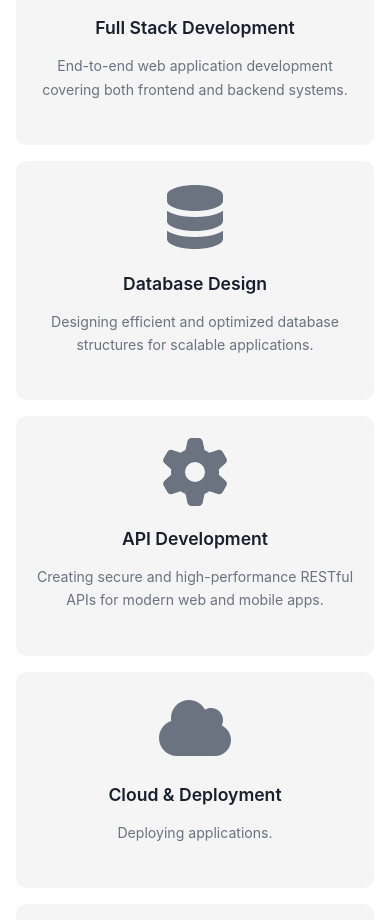
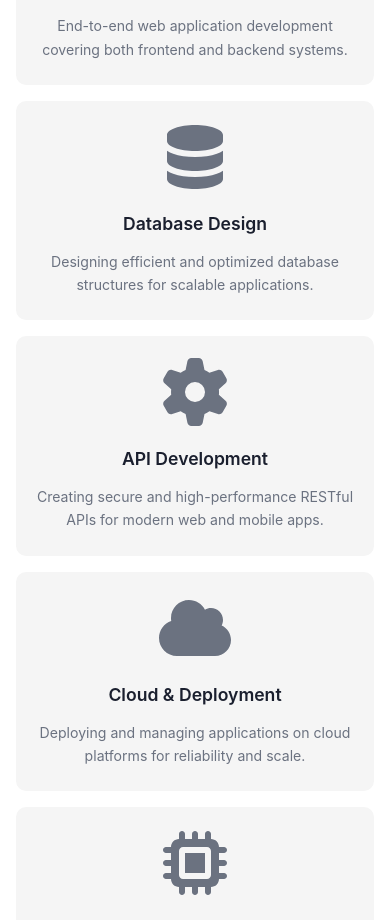
Before and after one commit to Umer12534/my-portfolio, a React (Vite) app: page / in a window 390 px wide. Shown: the part 3245-4165 px from the top of the page. Built offline with nearby package versions, Linux system fonts and the light colour scheme.

Commit message:
Add AOS library for animations and update styles for improved visual effects

```diff
--- a/package.json
+++ b/package.json
@@ -17,7 +17,9 @@
     "@fortawesome/react-fontawesome": "^3.3.1",
     "@react-three/drei": "^10.7.7",
     "@react-three/fiber": "^9.6.0",
+    "aos": "^2.3.4",
     "dotenv": "^17.4.2",
+    "framer-motion": "^12.38.0",
     "react": "^19.2.4",
     "react-dom": "^19.2.4",
     "react-helmet-async": "^3.0.0",
--- a/src/App.jsx
+++ b/src/App.jsx
@@ -1,8 +1,19 @@
 import React from "react";
 import Home from "./pages/Home";
 import "./App.css";
+import { useEffect } from "react";
+import AOS from "aos";
+import "aos/dist/aos.css";
 
 const App = () => {
+  useEffect(() => {
+    AOS.init({
+      // duration: 10000,
+      // once: true,
+      easing: "ease-in-out",
+    });
+  }, []);
+
   return (
     <div>
       <Home />
--- a/src/components/Whatimdoing/Whatimdoing.css
+++ b/src/components/Whatimdoing/Whatimdoing.css
@@ -1,31 +1,13 @@
-/* ── CSS Variables (inherited from root) ───────────────────────────────── */
-
 /* ── Section Wrapper ───────────────────────────────────────────────────── */
 .wid-section {
   position: relative;
   background: var(--color-background);
-  overflow: hidden;
 }
-
-/* Background Pattern */
-/* .wid-bg-pattern {
-  position: absolute;
-  top: 0;
-  right: 0;
-  width: 600px;
-  height: 600px;
-  background: radial-gradient(circle, var(--color-accent-glow) 0%, transparent 70%);
-  opacity: 0.4;
-  pointer-events: none;
-  z-index: 0;
-} */
 
 /* ── Header Section ────────────────────────────────────────────────────── */
 .wid-header {
   text-align: center;
   margin-bottom: 64px;
-  position: relative;
-  z-index: 1;
 }
 
 .wid-header__accent {
@@ -46,6 +28,7 @@
   margin-bottom: 16px;
   font-family: "Inter", sans-serif;
 }
+
 .wid-title {
   font-size: 2.5rem;
   font-weight: 700;
@@ -68,8 +51,6 @@
   display: grid;
   grid-template-columns: repeat(3, 1fr);
   gap: var(--section-gap);
-  position: relative;
-  z-index: 1;
 }
 
 /* ── Card Styles ───────────────────────────────────────────────────────── */
@@ -80,24 +61,11 @@
   cursor: default;
   background: var(--color-card);
   border-radius: 10px;
+  overflow: hidden;
   transition: all 0.4s cubic-bezier(0.2, 0.9, 0.4, 1.1);
-  opacity: 0;
-  transform: translateY(30px);
-  overflow: hidden;
 }
 
-.wid-card.animate {
-  animation: fadeInUp 0.6s ease forwards;
-}
-
-@keyframes fadeInUp {
-  to {
-    opacity: 1;
-    transform: translateY(0);
-  }
-}
-
-/* Border Animation Elements - Start from top-left corner */
+/* ── Border Animation ──────────────────────────────────────────────────── */
 .border-top,
 .border-right,
 .border-bottom,
@@ -107,7 +75,6 @@
   transition: transform 0.5s cubic-bezier(0.4, 0, 0.2, 1);
 }
 
-/* Top border - grows from left to right */
 .border-top {
   top: 0;
   left: 0;
@@ -117,7 +84,6 @@
   transform-origin: left;
 }
 
-/* Right border - grows from top to bottom */
 .border-right {
   top: 0;
   right: 0;
@@ -127,7 +93,6 @@
   transform-origin: top;
 }
 
-/* Bottom border - grows from right to left */
 .border-bottom {
   bottom: 0;
   right: 0;
@@ -137,7 +102,6 @@
   transform-origin: right;
 }
 
-/* Left border - grows from bottom to top */
 .border-left {
   bottom: 0;
   left: 0;
@@ -147,7 +111,6 @@
   transform-origin: bottom;
 }
 
-/* Hover animation - border spreads from top-left corner */
 .wid-card:hover .border-top {
   transform: scaleX(1);
   transition-delay: 0s;
@@ -168,28 +131,26 @@
   transition-delay: 0.45s;
 }
 
-/* Icon Wrapper */
+/* ── Icon Wrapper ──────────────────────────────────────────────────────── */
 .wid-icon-wrapper {
   display: flex;
   justify-content: center;
   align-items: center;
   margin-bottom: 24px;
   color: var(--color-text-muted);
-  transition: all 0.3s ease;
   position: relative;
   z-index: 2;
+  transition:
+    color 0.3s ease,
+    transform 0.3s ease;
 }
 
-.wid-icon-wrapper svg {
-  transition: all 0.3s ease;
-}
-
-.wid-icon-wrapper.hovered {
+.wid-card:hover .wid-icon-wrapper {
   color: var(--color-accent);
   transform: scale(1.05);
 }
 
-/* Card Title */
+/* ── Card Text ─────────────────────────────────────────────────────────── */
 .wid-card-title {
   font-size: 1.25rem;
   font-weight: 600;
@@ -205,31 +166,20 @@
   color: var(--color-accent);
 }
 
-/* Card Description */
 .wid-card-desc {
   font-size: 0.88rem;
   color: var(--color-text-muted);
   line-height: 1.65;
-  margin: 0 0 20px;
+  margin: 0;
   font-family: "Inter", sans-serif;
   position: relative;
   z-index: 2;
 }
 
-.wid-arrow {
-  width: 16px;
-  height: 16px;
-  transition: transform 0.3s ease;
-}
-
-/* ── Responsive Design ─────────────────────────────────────────────────── */
+/* ── Responsive ────────────────────────────────────────────────────────── */
 @media (max-width: 1024px) {
   .wid-grid {
     gap: 20px;
-  }
-
-  .wid-card {
-    padding: var(--card-space-lg) var(--card-space);
   }
 
   .wid-title {
@@ -249,10 +199,6 @@
 
   .wid-header__tag {
     font-size: 0.65rem;
-  }
-
-  .wid-card {
-    padding: var(--card-space-lg) var(--card-space);
   }
 
   .wid-card-title {
@@ -276,8 +222,4 @@
   .wid-subtitle {
     font-size: 0.85rem;
   }
-
-  .wid-card {
-    padding: var(--card-space-lg) var(--card-space);
-  }
 }
--- a/src/components/Whatimdoing/Whatimdoing.jsx
+++ b/src/components/Whatimdoing/Whatimdoing.jsx
@@ -1,4 +1,6 @@
-import { useState, useEffect, useRef } from "react";
+import { useEffect } from "react";
+import AOS from "aos";
+import "aos/dist/aos.css";
 import "./Whatimdoing.css";
 import { FontAwesomeIcon } from "@fortawesome/react-fontawesome";
 import {
@@ -51,14 +53,15 @@ const services = [
   {
     id: 6,
     title: "Cloud & Deployment",
-    description: "Deploying applications.",
+    description:
+      "Deploying and managing applications on cloud platforms for reliability and scale.",
     icon: faCloud,
   },
   {
     id: 7,
     title: "AI & Machine Learning",
     description:
-      "Developing intelligent systems for real-world problems. A Python learner exploring AI & Machine Learning to build practical solutions.",
+      "Developing intelligent systems for real-world problems. A Python learner exploring AI & ML to build practical solutions.",
     icon: faMicrochip,
   },
   {
@@ -70,34 +73,19 @@ const services = [
   },
 ];
 
+// Alternate AOS animations for visual variety
+const animations = ["fade-up", "fade-right", "fade-left", "zoom-in"];
+
 export default function WhatImDoing() {
-  const [hoveredId, setHoveredId] = useState(null);
-  const sectionRef = useRef(null);
-  const [isVisible, setIsVisible] = useState(false);
-
   useEffect(() => {
-    const observer = new IntersectionObserver(
-      ([entry]) => {
-        if (entry.isIntersecting) {
-          setIsVisible(true);
-          observer.disconnect();
-        }
-      },
-      { threshold: 0.1 },
-    );
-
-    if (sectionRef.current) {
-      observer.observe(sectionRef.current);
-    }
-
-    return () => observer.disconnect();
+    AOS.init({ duration: 600, once: true, easing: "ease-out-cubic" });
   }, []);
 
   return (
-    <section ref={sectionRef} className="wid-section section-shell">
+    <section className="wid-section section-shell">
       <div className="section-container--wide">
-        <div className="wid-header section-header">
-          <div className="wid-header__accent"></div>
+        <div className="wid-header section-header" data-aos="fade-up">
+          <div className="wid-header__accent" />
           <h2 className="wid-title">My Services</h2>
           <p className="wid-subtitle">
             Transforming ideas into exceptional digital experiences
@@ -108,20 +96,16 @@ export default function WhatImDoing() {
           {services.map((service, index) => (
             <div
               key={service.id}
-              className={`wid-card ${isVisible ? "animate" : ""}`}
-              style={{ animationDelay: `${index * 100}ms` }}
-              onMouseEnter={() => setHoveredId(service.id)}
-              onMouseLeave={() => setHoveredId(null)}
+              className="wid-card"
+              data-aos={animations[index % animations.length]}
+              data-aos-delay={index * 80}
             >
-              {/* Border animation elements */}
-              <div className="border-top"></div>
-              <div className="border-right"></div>
-              <div className="border-bottom"></div>
-              <div className="border-left"></div>
+              <div className="border-top" />
+              <div className="border-right" />
+              <div className="border-bottom" />
+              <div className="border-left" />
 
-              <div
-                className={`wid-icon-wrapper ${hoveredId === service.id ? "hovered" : ""}`}
-              >
+              <div className="wid-icon-wrapper">
                 <FontAwesomeIcon icon={service.icon} size="4x" />
               </div>
               <h3 className="wid-card-title">{service.title}</h3>
--- a/src/components/heloSection/Herosection.css
+++ b/src/components/heloSection/Herosection.css
@@ -44,6 +44,7 @@
   background-size: cover;
   background-position: center center;
   background-repeat: no-repeat;
+  background-attachment: fixed;
   transition: opacity 0.7s ease;
 }
 
--- a/src/pages/Home.jsx
+++ b/src/pages/Home.jsx
@@ -17,23 +17,23 @@ const Home = () => {
         <Hero />
       </section>
 
-      <section id="about" className="page-anchor">
+      <section id="about" className="page-anchor" data-aos="fade-up">
         <ProfileSection />
       </section>
 
-      <section id="services" className="page-anchor">
+      <section id="services" className="page-anchor" data-aos="fade-up">
         <WhatImDoing />
       </section>
 
-      <section id="portfolio" className="page-anchor">
+      <section id="portfolio" className="page-anchor" data-aos="fade-up">
         <MyProjects />
       </section>
 
-      <section id="resume" className="page-anchor">
+      <section id="resume" className="page-anchor" data-aos="fade-up">
         <Resume />
       </section>
 
-      <section id="contact" className="page-anchor">
+      <section id="contact" className="page-anchor" data-aos="fade-up">
         <Contact />
       </section>
 
```
Also changed, not shown: 1 other file (tests, documents, lock files or other folders).
